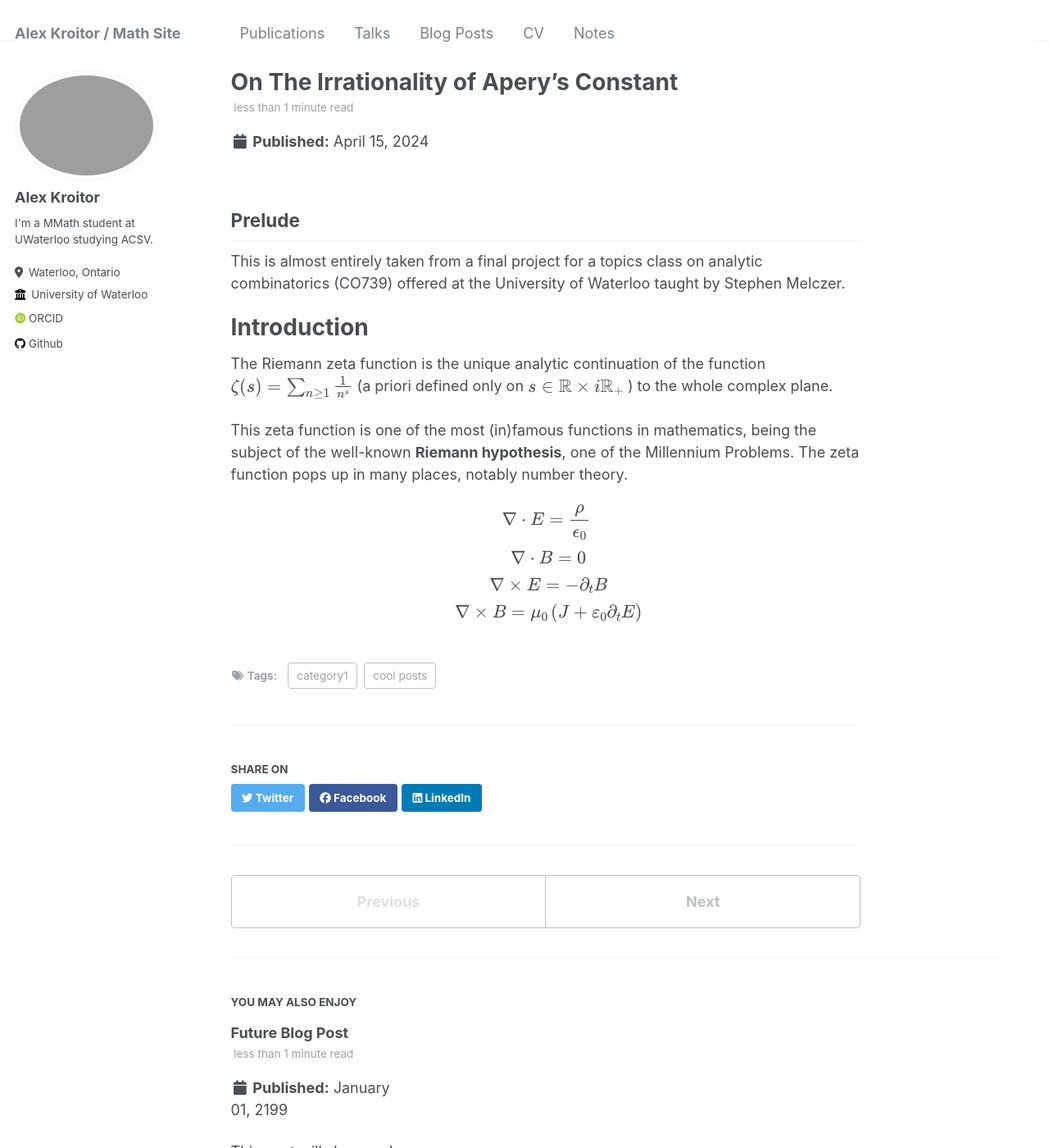
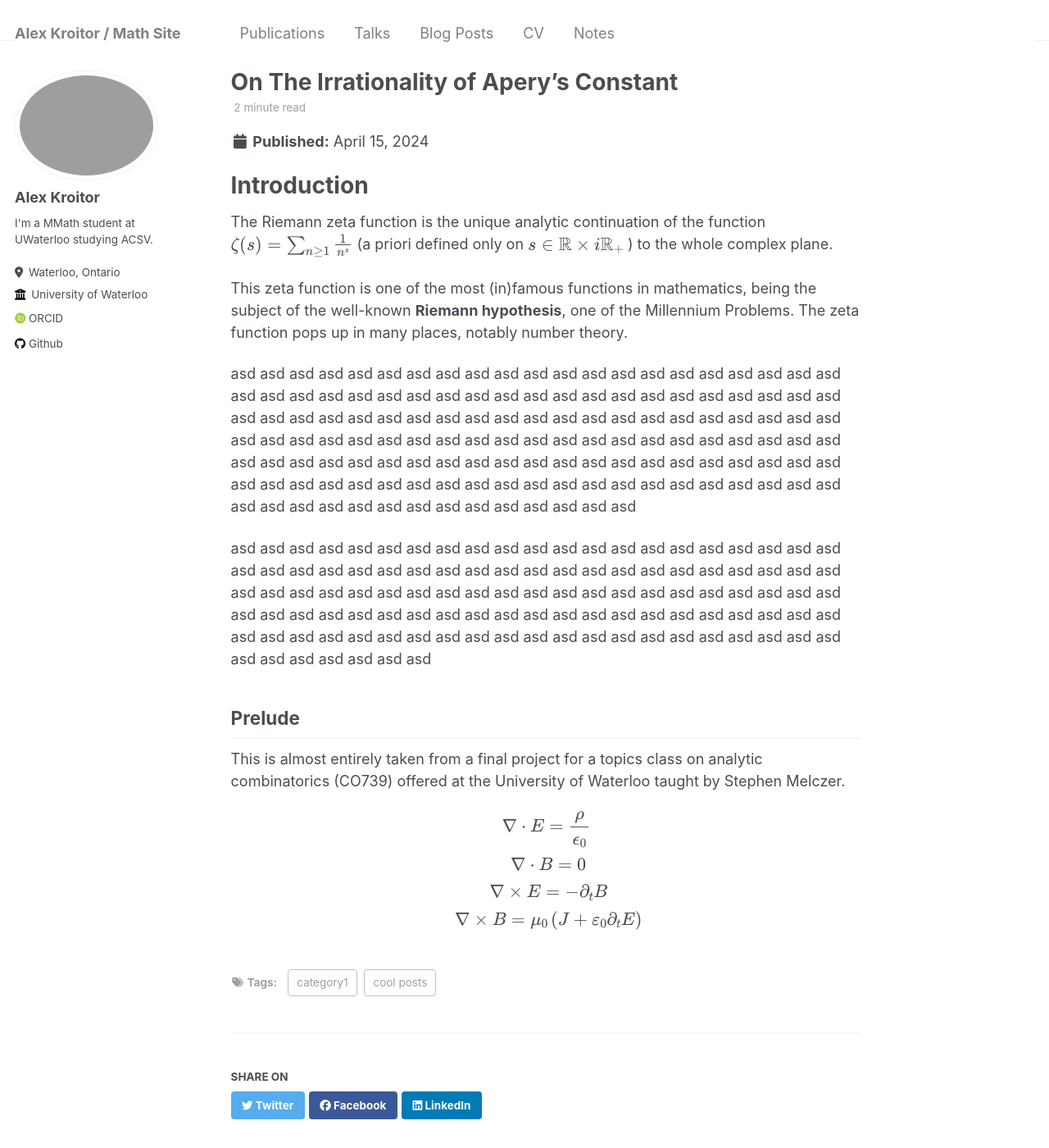
Before and after one commit to akroitor/akroitor.github.io, a Jekyll site: the page built from _posts/2024-04-15-blog-post.md, in a window 1280 px wide and 1400 px high. Shown: the whole window at 82% size. Built offline with Jekyll 4.4.1, drawn with Linux system fonts in a browser that asks for light colours; some web fonts are replaced.

Commit message:
Update 2024-04-15-blog-post.md

```diff
--- a/_posts/2024-04-15-blog-post.md
+++ b/_posts/2024-04-15-blog-post.md
@@ -7,17 +7,22 @@ tags:
   - category1
 ---
 
-Prelude
------
-This is almost entirely taken from a final project for a topics class on analytic combinatorics (CO739) offered at the University of Waterloo taught by Stephen Melczer.
-
 Introduction
 =====
 The Riemann zeta function is the unique analytic continuation of the function \\(\zeta(s) = \sum_\{n \geq 1\} \frac{1}{n^s}\\) (a priori defined only on \\(s \in \mathbb{R} \times i \mathbb{R}_+ \\) ) to the whole complex plane.
 
 This zeta function is one of the most (in)famous functions in mathematics, being the subject of the well-known **Riemann hypothesis**, one of the Millennium Problems. The zeta function pops up in many places, notably number theory.
 
+asd asd asd asd asd asd asd asd asd asd asd asd asd asd asd asd asd asd asd asd asd asd asd asd asd asd asd asd asd asd asd asd asd asd asd asd asd asd asd asd asd asd asd asd asd asd asd asd asd asd asd asd asd asd asd asd asd asd asd asd asd asd asd asd asd asd asd asd asd asd asd asd asd asd asd asd asd asd asd asd asd asd asd asd asd asd asd asd asd asd asd asd asd asd asd asd asd asd asd asd asd asd asd asd asd asd asd asd asd asd asd asd asd asd asd asd asd asd asd asd asd asd asd asd asd asd asd asd asd asd asd asd
+asd asd asd asd asd asd asd asd
 
+asd asd asd asd asd asd asd asd asd asd asd asd asd asd asd asd asd asd asd asd asd asd asd asd asd asd asd asd asd asd asd asd asd asd asd asd asd asd asd asd asd asd asd asd
+asd asd asd asd asd asd asd asd asd asd asd asd asd asd asd asd asd asd asd asd asd asd asd asd asd asd asd asd asd asd asd asd asd asd asd asd asd asd asd asd
+asd asd asd asd asd asd asd asd asd asd asd asd asd asd asd asd asd asd asd asd asd asd asd asd asd asd asd asd
+
+Prelude
+-----
+This is almost entirely taken from a final project for a topics class on analytic combinatorics (CO739) offered at the University of Waterloo taught by Stephen Melczer.
 
 $$
 \displaylines{
```
